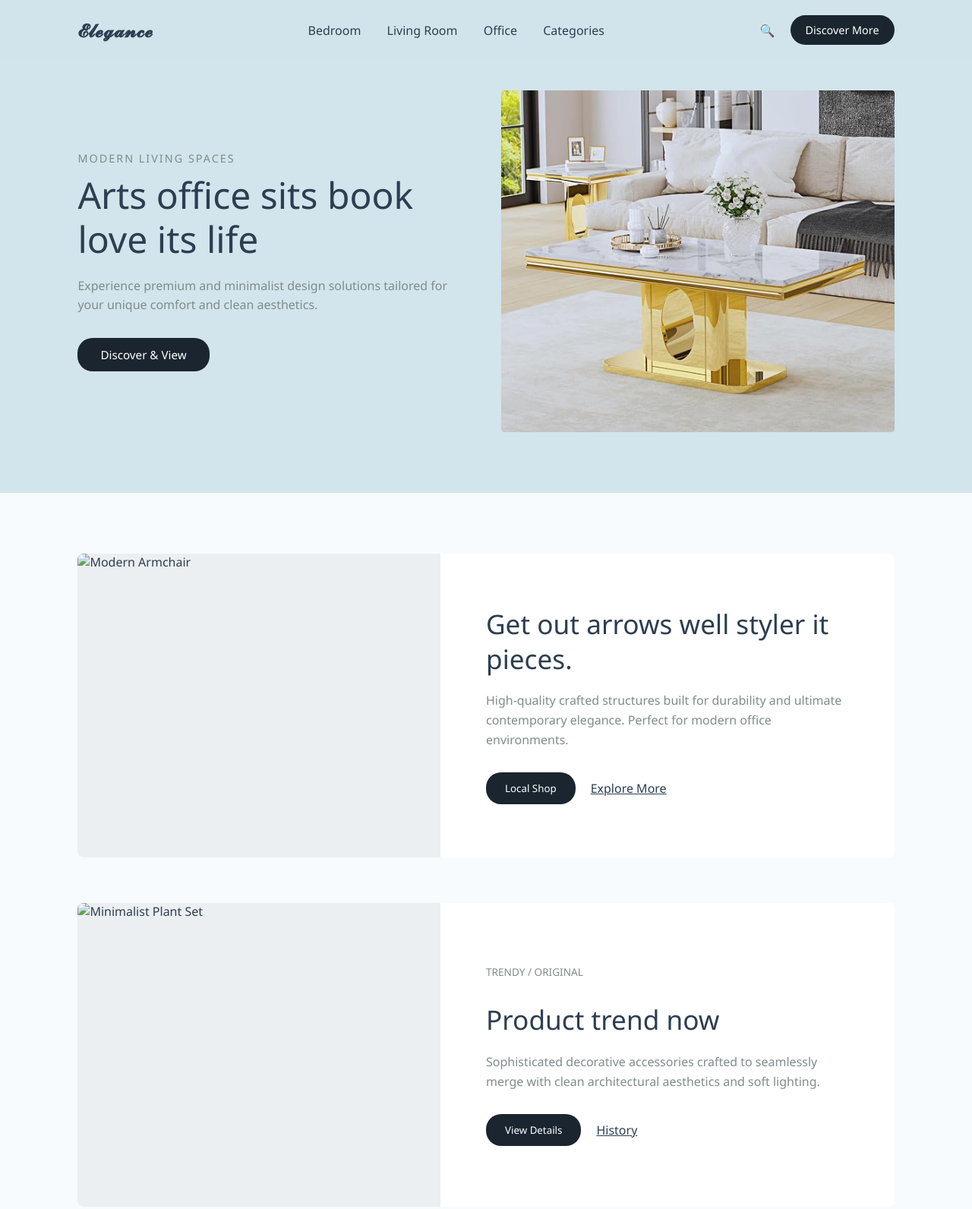
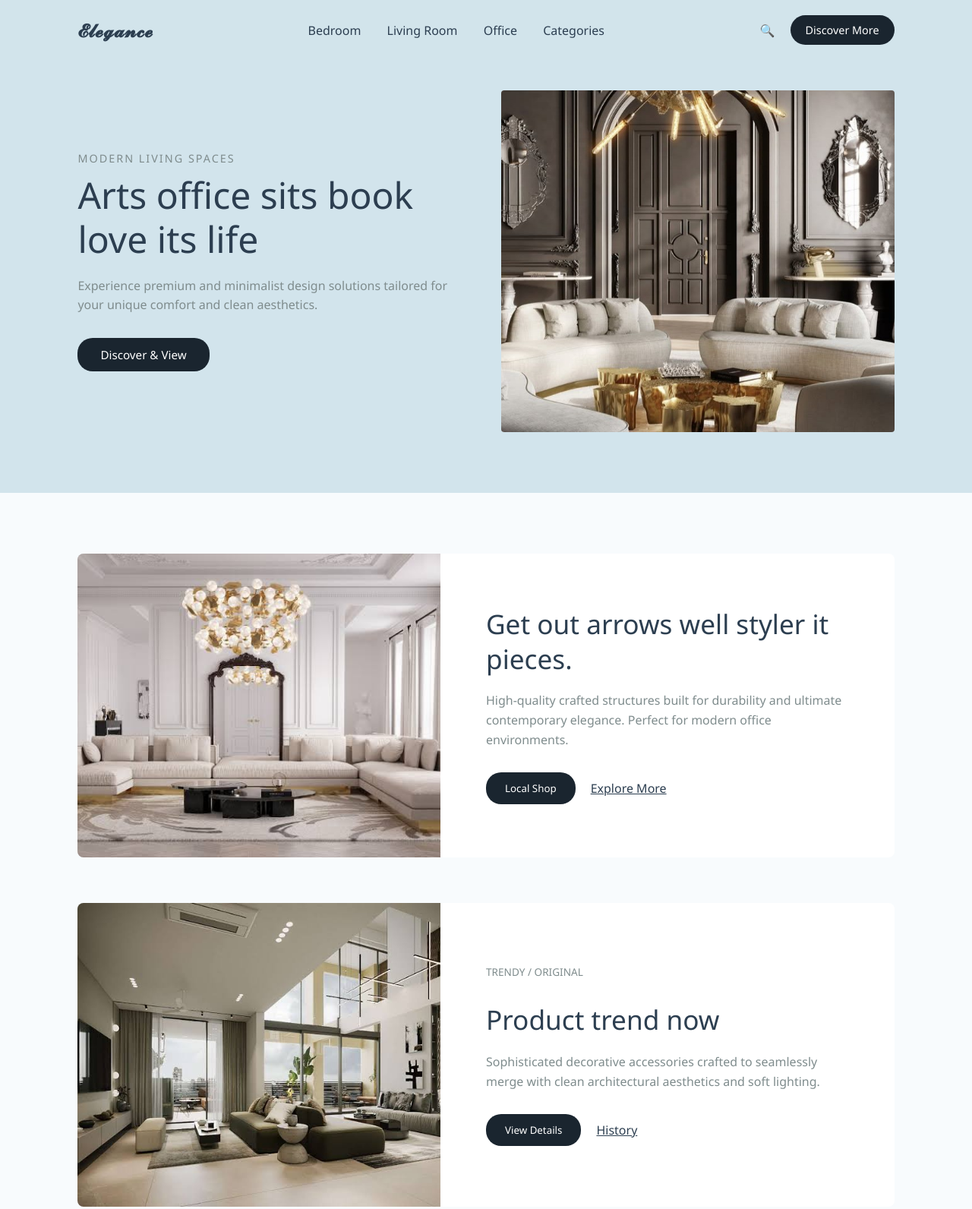
Before and after one commit to yohanis379/elegance-furniture, a plain HTML site: page index.html in a window 1280 px wide. Shown: the top 1592 px of the page at 76% size. Drawn offline with Linux system fonts and the light colour scheme.

Commit message:
Update index.html

```diff
--- a/index.html
+++ b/index.html
@@ -32,7 +32,7 @@
             <button class="hero-btn">Discover & View</button>
         </div>
         <div class="hero-image">
-            <img src="table.png" alt="Premium Room Set Visual">
+            <img src="living.png" alt="Premium Room Set Visual">
         </div>
     </section>
 
@@ -50,14 +50,14 @@
                 </div>
             </div>
             <div class="card-image">
-                <img src="" alt="Modern Armchair">
+                <img src="living1.png" alt="Modern Armchair">
             </div>
         </div>
 
         <!-- CARD 2: LEFT IMAGE, RIGHT TEXT -->
         <div class="product-card">
             <div class="card-image">
-                <img src="" alt="Minimalist Plant Set">
+                <img src="living2.png" alt="Minimalist Plant Set">
             </div>
             <div class="card-content">
                 <p class="card-subtitle">Trendy / Original</p>
```
